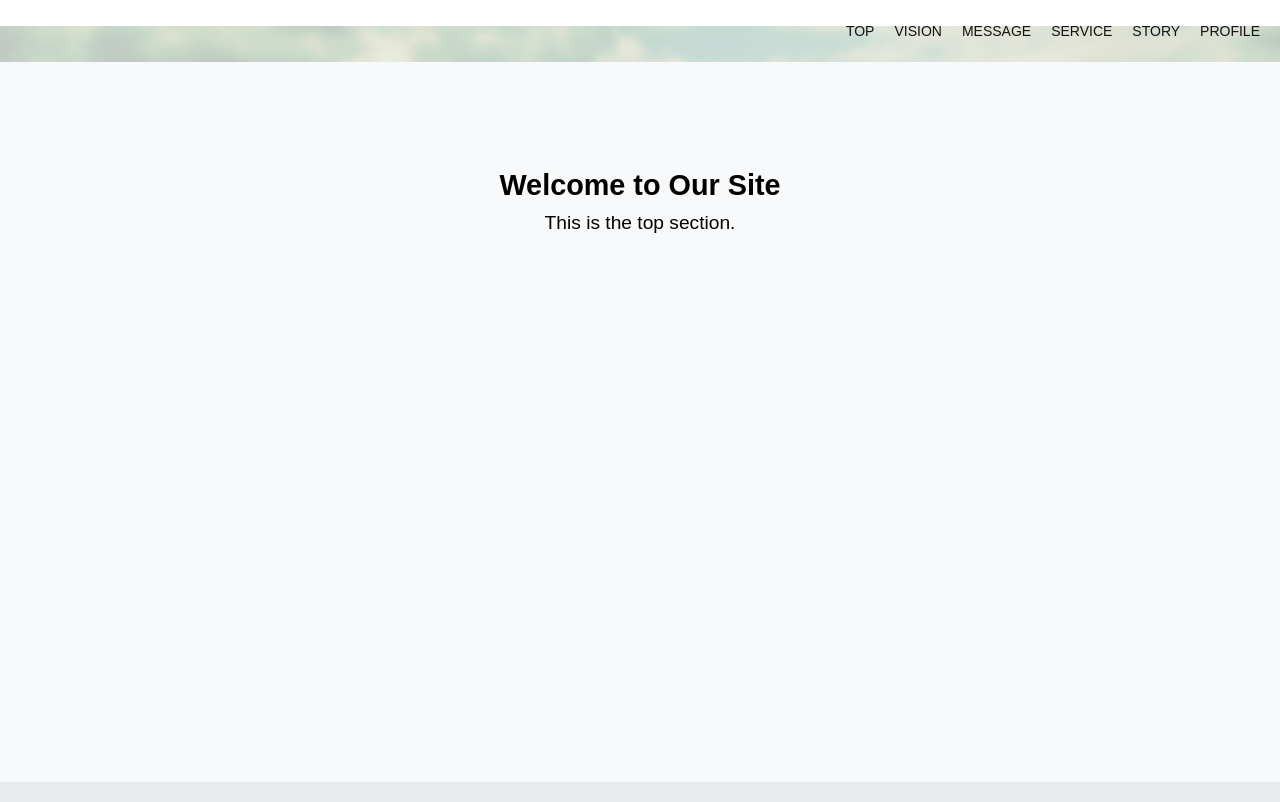
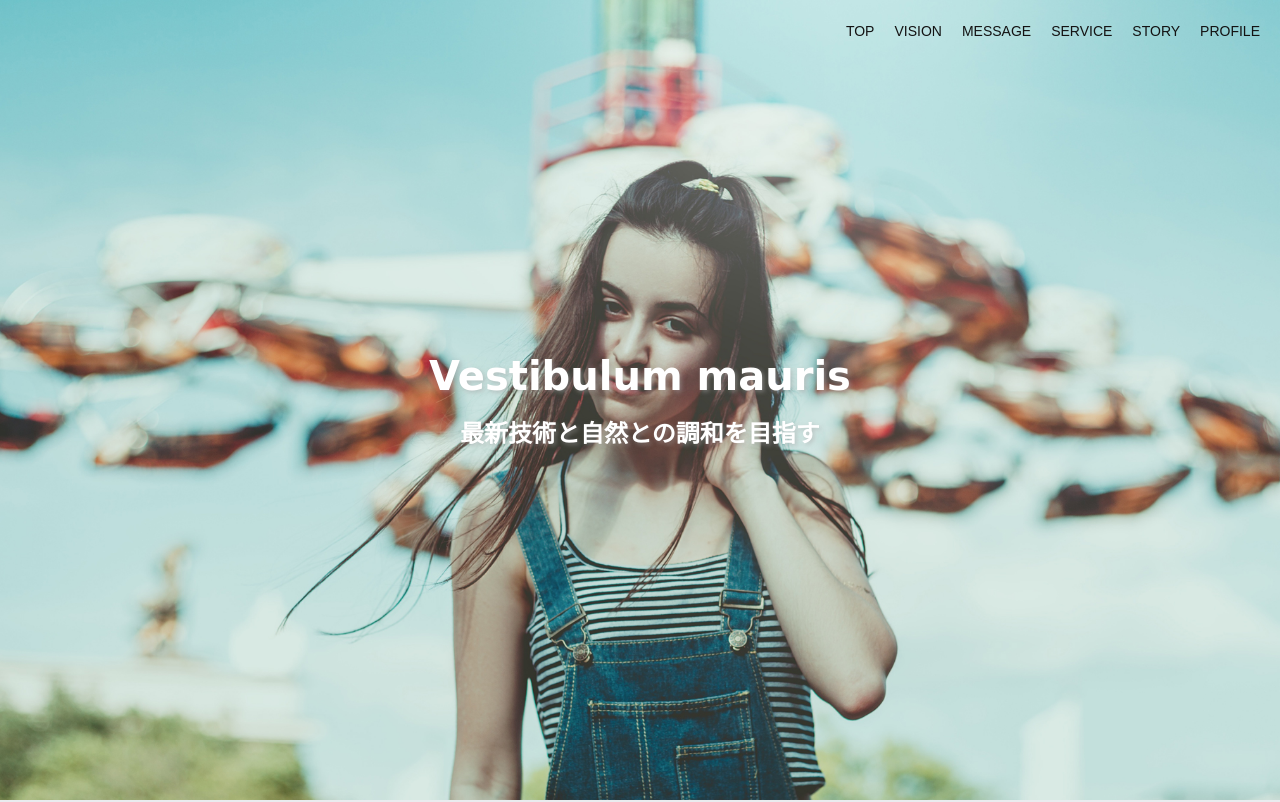
Before and after one commit to alshohid/jb_connect_job_task, a plain HTML site: page index.html in a window 1280 px wide. Shown: the top 802 px of the page. Drawn offline with Linux system fonts and the light colour scheme.

Commit message:
top page done

```diff
--- a/components/top.html
+++ b/components/top.html
@@ -1,4 +1,9 @@
 <section>
-  <h2>Welcome to Our Site</h2>
-  <p>This is the top section.</p>
+ <div class="main-top-container">
+  <img src= '../assets/images/mainImg.jpg' alt="mainimage">
+  <div id="slogan">
+    <h1>Vestibulum mauris</h1>
+    <h2>最新技術と自然との調和を目指す</h2>
+  </div></div>
+
 </section>
--- a/css/style.css
+++ b/css/style.css
@@ -16,7 +16,7 @@ body {
 
 
 .navbar {
-  position: sticky;
+  position: fixed;
   top: 0;
   background: transparent;
   padding: 20px;
@@ -24,6 +24,7 @@ body {
   justify-content:flex-end;
   gap: 20px;
   z-index: 1000;
+  width: 100%;
   transition: all 0.3s ease;
 }
 
--- /dev/null
+++ b/css/top.css
@@ -0,0 +1,58 @@
+
+section {
+    width: 100%;
+    height: 100vh;
+    position: relative;
+    overflow: hidden;
+  }
+
+  .main-top-container {
+    width: 100%;
+    height: 100%;
+  }
+
+
+  .main-top-container img {
+    position: absolute;
+    top: 0;
+    left: 50%;
+    width: 100%;
+    height: 100%;
+    object-fit: cover;
+    transform: translateX(-50%);
+    z-index: -1;
+  }
+
+
+  #slogan {
+    position: absolute;
+    top: 50%;
+    left: 50%;
+    transform: translate(-50%, -50%);
+    text-align: center;
+    color: white;
+    line-height: 1.2;
+    z-index: 1;
+  }
+
+  #slogan h1, #slogan h2 {
+    margin: 0;
+  }
+
+  #slogan h1 {
+    font-size: 40px;
+    font-family: 'Pacifico', cursive;
+    margin-bottom: 20px;
+    font-weight: bold;
+    color:#FFFFFF;
+  }
+
+  #slogan h2 {
+    font-size: 24px;
+    margin-top: 10px;
+  }
+
+
+  #slogan h1, #slogan h2 {
+    text-shadow: 2px 2px 4px rgba(165, 163, 163, 0.5);
+  }
--- a/index.html
+++ b/index.html
@@ -6,6 +6,7 @@
   <title>Job Task Frontend Project</title>
   <link rel="stylesheet" href="./css/style.css">
   <link rel="stylesheet" href="./css/story.css">
+  <link rel="stylesheet" href="./css/top.css">
 
 </head>
 <body>
```
